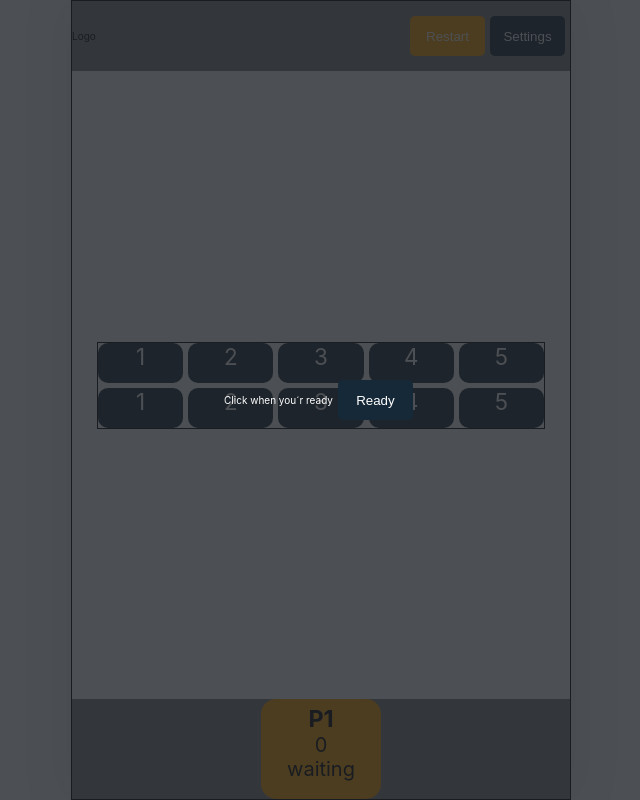
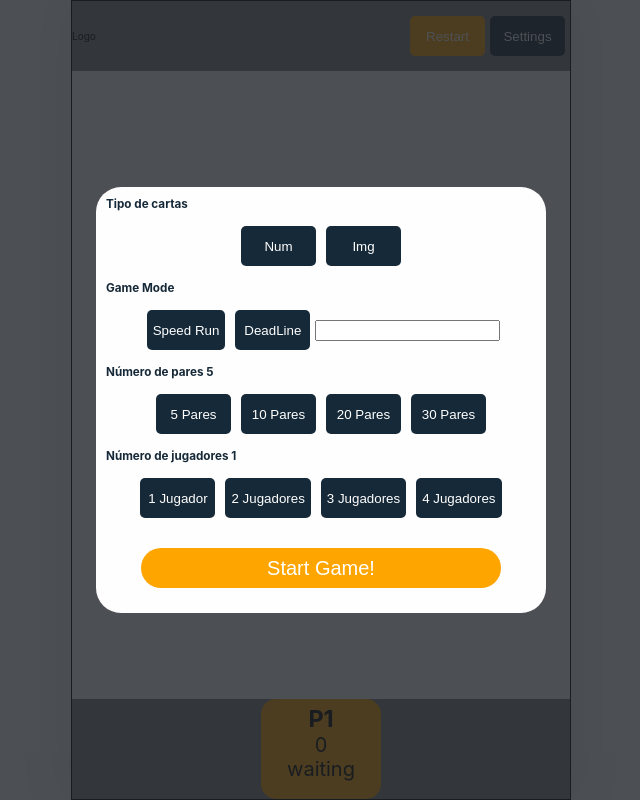
Before and after one commit to BernardoVindex/Memory_Game, a React app: page / in a window 1280 px wide. Shown: the whole page, without its empty margins (319-959 px from the left). Built offline with nearby package versions, Linux system fonts and the light colour scheme.

Commit message:
Merging app update

```diff
--- a/src/components/Button/index.js
+++ b/src/components/Button/index.js
@@ -1,6 +1,6 @@
 import { ButtonForm } from "./styles"
 
-export const Button = ({ value, className, type, dispatch, playerStatus }) => {
+export const Button = ({ value, className, type, dispatch, playerStatus, glowCurrentState }) => {
 
   const handlerEvent = () => {
     dispatch({type: type, payload: value, playerStatus: playerStatus})
@@ -10,6 +10,7 @@ export const Button = ({ value, className, type, dispatch, playerStatus }) => {
     <ButtonForm
       className={className}
       onClick={handlerEvent}
+      glowCurrentState={glowCurrentState}
     >
       {className}
     </ButtonForm>
--- a/src/components/Button/styles.js
+++ b/src/components/Button/styles.js
@@ -1,6 +1,6 @@
 import styled, { css } from "styled-components";
 
-export const  ButtonForm = styled.button`
+export const ButtonForm = styled.button`
   min-width: 75px;
   min-height: 30px;
   height: 40px;
@@ -23,4 +23,8 @@ export const  ButtonForm = styled.button`
   border-radius: 5px;
   background-color: orange;
   `}
+
+  /* ${props => props.glowCurrentState !== props.value && css`
+  background-color: orange;
+  `} */
 `
--- a/src/components/Seting/index.js
+++ b/src/components/Seting/index.js
@@ -23,30 +23,47 @@ export const Settings = ({
             value='Img'
             type='typeCards'
           />
+        <Tittle>Game Mode</Tittle>
+          <Button
+            className='Speed Run'
+            type='chronometer'
+          />
+          <Button
+            className='DeadLine'
+            type='countDown'
+          />
+          <input
+            className='timer'
+          >
+          </input>
         <Tittle>Número de pares {cards.length / 2}</Tittle>
           <Button
             className='5 Pares'
              value={5}
              type='newDeck'
              dispatch={deckDispatch}
+             glowCurrentState={cards.length}
           />
           <Button
             className='10 Pares'
              value={10}
              type='newDeck'
              dispatch={deckDispatch}
+             glowCurrentState={cards.length}
           />
           <Button
             className='20 Pares'
              value={20}
              type='newDeck'
              dispatch={deckDispatch}
+             glowCurrentState={cards.length}
           />
           <Button
             className='30 Pares'
              value={30}
              type='newDeck'
              dispatch={deckDispatch}
+             glowCurrentState={cards.length}
           />
         <Tittle>Número de jugadores {players.length}</Tittle>
           <Button
@@ -54,28 +71,31 @@ export const Settings = ({
              value={1}
              type='makeParty'
              dispatch={playersDispatch}
+             glowCurrentState={players.length}
           />
           <Button
             className='2 Jugadores'
              value={2}
              type='makeParty'
              dispatch={playersDispatch}
+             glowCurrentState={players.length}
           />
           <Button
             className='3 Jugadores'
              value={3}
              type='makeParty'
              dispatch={playersDispatch}
+             glowCurrentState={players.length}
           />
           <Button
             className='4 Jugadores'
              value={4}
              type='makeParty'
              dispatch={playersDispatch}
+             glowCurrentState={players.length}
           />
           <Button
             className='Start Game!'
-            value={true}
             type='playing'
             dispatch={gameDispatch}
           />
--- a/src/components/Seting/styles.js
+++ b/src/components/Seting/styles.js
@@ -1,4 +1,4 @@
-import styled from 'styled-components'
+import styled, { css } from 'styled-components'
 
 export const SettingsSection = styled.section`
   background: #fefefe;
@@ -12,5 +12,4 @@ export const Tittle = styled.h3`
   text-align: left;
   margin: 10px;
 
-
 `
--- a/src/hooks/useTimer.js
+++ b/src/hooks/useTimer.js
@@ -20,6 +20,14 @@ export const useTimer = (time) => {
     }, 1000)
   }
 
+  const clock = () => {
+    id.current = window.setInterval( () => {
+    setTimer((time) => {
+     return (clockType === 'count_down_Clock')
+      ? time - 1
+      : time + 1})
+  }, 1000)}
+
   useEffect(() => {
     countDown()
     return () => stopTimer()
@@ -29,8 +37,9 @@ export const useTimer = (time) => {
   useEffect(()=>{
     if(!counter) {
       stopTimer()
-      chronometer()
+      //chronometer()
       setClockType('digital_Clock')
+      clock()
     }
   },[counter])
 
--- a/src/useAppContext.js
+++ b/src/useAppContext.js
@@ -14,9 +14,9 @@ const initialState = [
 ]
 
 const initialGameState = {
-  settings: false,
+  settings: true,
   playing: false,
-  brake: true,
+  brake: false,
   gameBoard: false
 }
 
@@ -121,6 +121,12 @@ const gameReducer = (state, action) => {
   }
 }
 
+const gameModeReducer = (state, action) => {
+  switch (action.type) {
+
+  }
+}
+
 export const useAppContext = () => {
 
   const [deck, deckDispatch] = useReducer(reducer, initialState)
@@ -128,6 +134,8 @@ export const useAppContext = () => {
   const [gameState, gameDispatch] = useReducer(gameReducer, initialGameState)
 
   const [players, playersDispatch] = useReducer(playerReducer, initialPlayerState)
+
+  const [gameMode, gameModeDispatch] = useReducer(gameModeReducer, [])
 
   const evalPairFliped = (pairFliped) => {
     (pairFliped[0].value === pairFliped[1].value)
```
